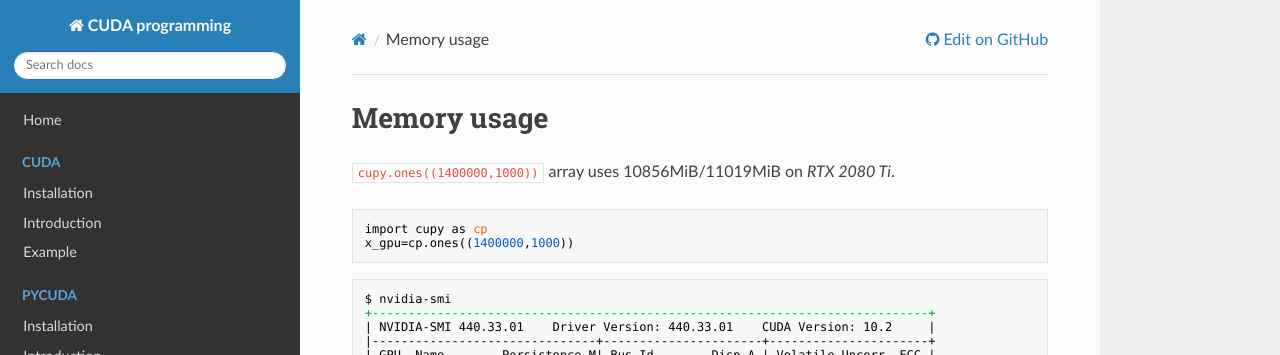
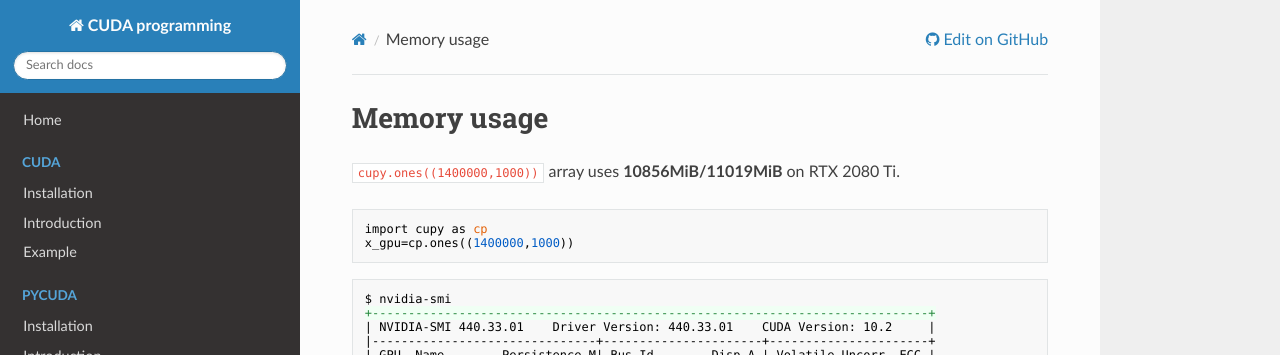
Before and after one commit to WonyoungCho/CUDA, an MkDocs documentation site: the page built from docs/CuPy_ex.md, in a window 1280 px wide. Shown: the top 355 px of the page. Built offline with MkDocs 1.6.1, drawn with Linux system fonts in a browser that asks for light colours; nearby versions of some CDN libraries; old or Windows-style settings are respelled for this version of MkDocs.

Commit message:
Update CuPy_ex.md

````diff
--- a/docs/CuPy_ex.md
+++ b/docs/CuPy_ex.md
@@ -1,5 +1,5 @@
 # Memory usage
-`cupy.ones((1400000,1000))` array uses 10856MiB/11019MiB on *RTX 2080 Ti*.
+`cupy.ones((1400000,1000))` array uses **10856MiB/11019MiB** on RTX 2080 Ti.
 ```
 import cupy as cp
 x_gpu=cp.ones((1400000,1000))
````
